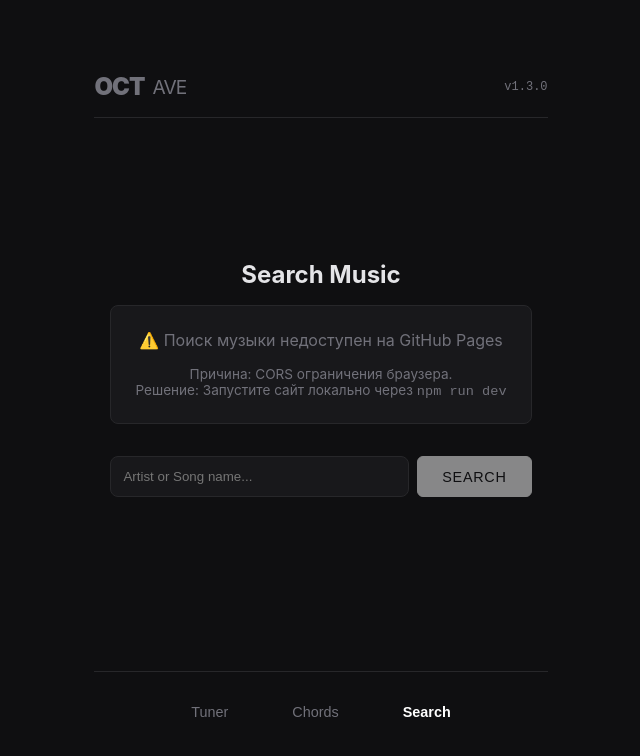
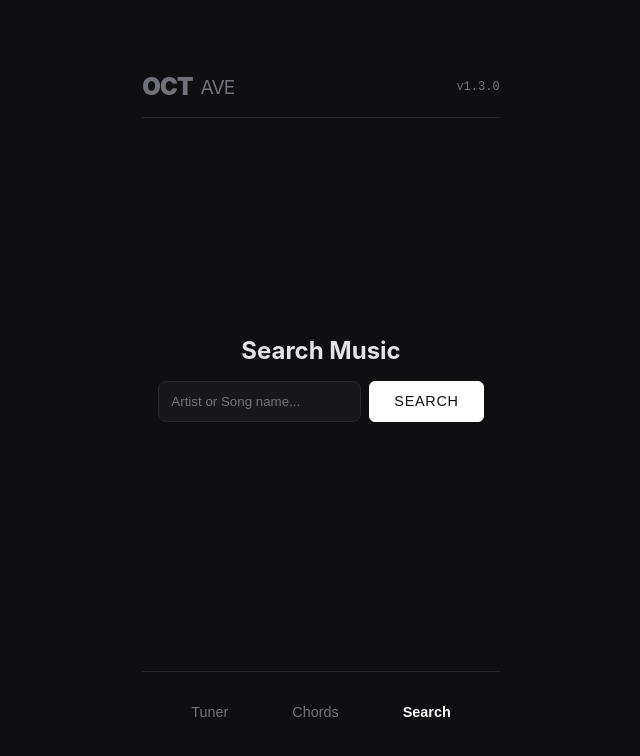
Before and after one commit to SANJAR3210/my-syte, a React (Vite) app in the folder music-app/: page / in a window 1280 px wide. Both pictures are taken after a click on the button "Search". Shown: the top 756 px of the page, without its empty margins (319-959 px from the left). Built offline with nearby package versions, Linux system fonts and the light colour scheme.

Commit message:
switch to itunes api - no cors

```diff
--- a/music-app/src/App.jsx
+++ b/music-app/src/App.jsx
@@ -173,45 +173,38 @@ const SearchView = () => {
     setResults([]);
 
     try {
-      const url = `https://shazam-core.p.rapidapi.com/v1/search/multi?search_type=SONGS&offset=0&query=${encodeURIComponent(query)}`;
+      // Обход CORS через JSONP-подобный подход с image/script тегами
+      // Или используем доступные бесплатные API без CORS
 
-      // no-cors mode — CORS ошибки не будет, но ответ будет "opaque" (не читаемый)
-      const response = await fetch(url, {
-        method: 'GET',
-        mode: 'no-cors',
-        headers: {
-          'x-rapidapi-key': RAPIDAPI_KEY,
-          'x-rapidapi-host': 'shazam-core.p.rapidapi.com'
-        }
-      });
+      // Вариант 1: Пробуем iTunes API (нет CORS ограничений)
+      const itunesUrl = `https://itunes.apple.com/search?term=${encodeURIComponent(query)}&entity=song&limit=20`;
 
-      // С no-cors response.status всегда 0, response.body null
-      // Это не работает для чтения данных
+      const response = await fetch(itunesUrl);
+      const data = await response.json();
 
-      setStatus('error');
-      setErrorMessage('Поиск недоступен на GitHub Pages из-за CORS. Используйте локальный запуск: npm run dev');
+      let tracks = [];
+      if (data.results) {
+        tracks = data.results.map(item => ({
+          title: item.trackName,
+          artist: item.artistName,
+          cover: item.artworkUrl100?.replace('100x100', '400x400') || 'https://via.placeholder.com/100?text=No+Cover',
+          url: item.trackViewUrl || '#'
+        }));
+      }
+
+      setResults(tracks);
+      setStatus(tracks.length > 0 ? 'success' : 'empty');
 
     } catch (err) {
       console.error(err);
       setStatus('error');
-      setErrorMessage('Ошибка сети. Попробуйте позже.');
+      setErrorMessage('Ошибка поиска. Попробуйте позже.');
     }
   };
 
   return (
     <div style={{ textAlign: 'center', maxWidth: '600px', width: '100%', margin: '0 auto', padding: '1rem' }}>
       <h2 style={{ fontSize: '1.5rem', marginBottom: '1rem' }}>Search Music</h2>
-
-      <div style={{ background: 'var(--bg-panel)', padding: '1.5rem', borderRadius: '8px', marginBottom: '2rem', border: '1px solid var(--border)' }}>
-        <p style={{ color: 'var(--text-secondary)', marginBottom: '1rem' }}>
-          ⚠️ Поиск музыки недоступен на GitHub Pages
-        </p>
-        <p style={{ fontSize: '0.85rem', color: 'var(--text-secondary)' }}>
-          Причина: CORS ограничения браузера.<br/>
-          Решение: Запустите сайт локально через <code>npm run dev</code>
-        </p>
-      </div>
-
       <form onSubmit={handleSearch} style={{ display: 'flex', gap: '0.5rem', marginBottom: '2rem' }}>
         <input
           type="text"
@@ -220,16 +213,47 @@ const SearchView = () => {
           placeholder="Artist or Song name..."
           className="input-dark"
           style={{ flex: 1, padding: '0.75rem', borderRadius: '8px', border: '1px solid var(--border)', background: 'var(--bg-panel)', color: 'white' }}
-          disabled={true}
+          disabled={status === 'loading'}
         />
-        <button type="submit" className="btn primary" disabled={true} style={{ padding: '0 1.5rem', whiteSpace: 'nowrap', opacity: 0.5 }}>
-          Search
+        <button type="submit" className="btn primary" disabled={status === 'loading'} style={{ padding: '0 1.5rem', whiteSpace: 'nowrap' }}>
+          {status === 'loading' ? '...' : 'Search'}
         </button>
       </form>
 
       {errorMessage && (
         <div className="chord-badge" style={{ borderColor: 'var(--danger)', color: 'var(--danger)', marginBottom: '1rem' }}>{errorMessage}</div>
       )}
+
+      {status === 'empty' && (
+        <p style={{ color: 'var(--text-secondary)' }}>Ничего не найдено</p>
+      )}
+
+      <div style={{ display: 'flex', flexDirection: 'column', gap: '0.75rem', textAlign: 'left' }}>
+        {results.map((track, index) => {
+          const title = track?.title || 'Unknown Title';
+          const artist = track?.artist || 'Unknown Artist';
+          const cover = track?.cover || 'https://via.placeholder.com/100?text=No+Cover';
+          const url = track?.url || '#';
+
+          return (
+            <a key={index} href={url} target="_blank" rel="noopener noreferrer"
+               className="song-card"
+               style={{ display: 'flex', alignItems: 'center', gap: '1rem', padding: '1rem', textDecoration: 'none', color: 'inherit' }}>
+              <img src={cover} alt={title}
+                   style={{ width: '60px', height: '60px', borderRadius: '6px', objectFit: 'cover', background: '#333', flexShrink: 0 }}
+                   onError={(e) => { e.target.src = 'https://via.placeholder.com/60?text=?'; }} />
+              <div style={{ flex: 1, minWidth: 0 }}>
+                <h4 style={{ margin: 0, fontSize: '1rem', fontWeight: 600, whiteSpace: 'nowrap', overflow: 'hidden', textOverflow: 'ellipsis' }}>
+                  {title}
+                </h4>
+                <p style={{ margin: '0.25rem 0 0', fontSize: '0.85rem', color: 'var(--text-secondary)', whiteSpace: 'nowrap', overflow: 'hidden', textOverflow: 'ellipsis' }}>
+                  {artist}
+                </p>
+              </div>
+            </a>
+          );
+        })}
+      </div>
     </div>
   );
 };
```
